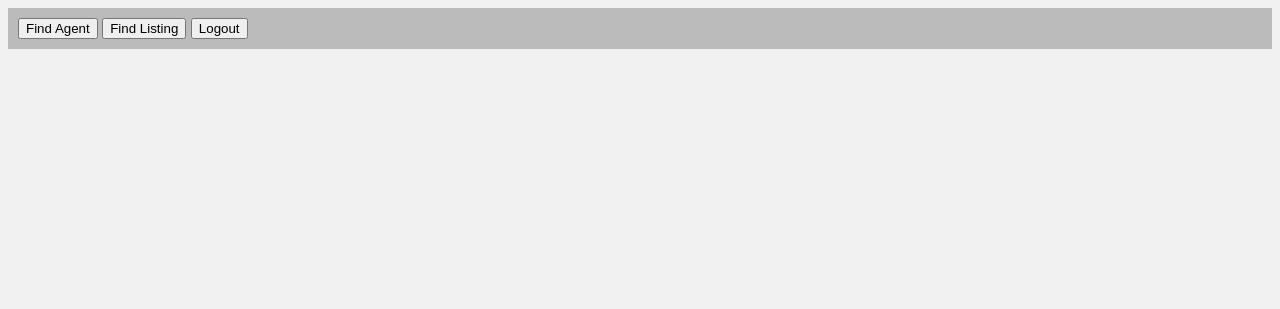
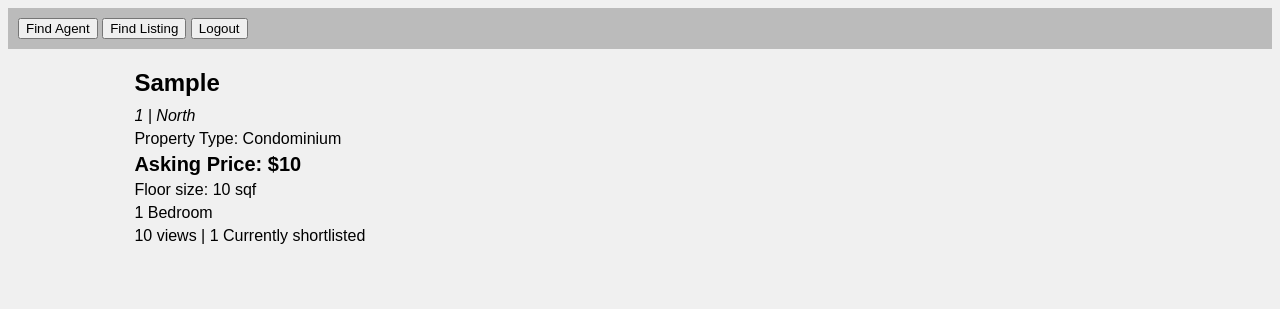
Before and after one commit to affcue/314-HDGuaranteed, a PHP site: page /viewListingB.php?id=1 in a window 1280 px wide. Shown: the top 309 px of the page. Run offline with PHP 8.4, Linux system fonts and the light colour scheme; tables that the repository leaves empty hold one stand-in row (values such as "Sample post").

Commit message:
oop + bce for viewlisting (entity)

```diff
--- a/Boundary/ra/viewListingE.php
+++ b/Boundary/ra/viewListingE.php
@@ -1,36 +1,47 @@
 <?php
-require_once 'config.php';
+// Define a class for handling listing details
+class ListingDetails {
+    private $conn;
 
-class viewListingE {
-    public function __construct($listing_id) {
-        global $conn; // Access the database connection from config.php
+    // Constructor to initialize database connection
+    public function __construct($connection) {
+        $this->conn = $connection;
+    }
 
-        try {
-            $sql = "SELECT * FROM listing WHERE listing_id = $listing_id";
-            $result = $conn->query($sql);
+    // Method to retrieve listing details from the database
+    public function getListingDetails($listing_id) {
+        $sql = "SELECT * FROM listing WHERE listing_id = $listing_id";
+        $result = $this->conn->query($sql);
 
-            if ($result && $result->num_rows > 0) {
-                while($row = $result->fetch_assoc()) {
-                    $this->renderListing($row);
-                }
-            } else {
-                echo "Listing not found";
+        if ($result->num_rows > 0) {
+            // Output data of the listing
+            while ($row = $result->fetch_assoc()) {
+                // Return the listing details
+                return $row;
             }
-        } catch(Exception $e) {
-            echo "Error: " . $e->getMessage();
+        } else {
+            // If listing not found, return null
+            return null;
         }
     }
+}
 
-    private function renderListing($row) {
+// Create an instance of ListingDetails class
+$listing = new ListingDetails($conn);
+
+// Retrieve the listing details
+$listing_id = $_GET['id'];
+$listingDetails = $listing->getListingDetails($listing_id);
 ?>
-<div class="title"><?php echo $row["location"]; ?></div>
-<div class="postal-code"><?php echo $row["postal"]; ?> | <?php echo $row["region"]; ?></div>
-<div class="property-type">Property Type: <?php echo $row["type"]; ?></div>
-<div class="price">Asking Price: $<?php echo number_format($row["price"]); ?></div>
-<div class="floor-size">Floor size: <?php echo $row["size"]; ?> sqf</div>
-<div class="bedroom"><?php echo $row["rooms"]; ?> Bedroom</div>
-<div class="views"><?php echo $row["views"]; ?> views | <?php echo $row["shortlists"]; ?> Currently shortlisted</div>
-<?php
-    }
-}
-?>
+<body>
+    <div class="container">
+        <div class="title"><?php echo $listingDetails["location"]; ?></div>
+        <div class="postal-code"><?php echo $listingDetails["postal"]; ?> | <?php echo $listingDetails["region"]; ?></div>
+        <div class="property-type">Property Type: <?php echo $listingDetails["type"]; ?></div>
+        <div class="price">Asking Price: $<?php echo number_format($listingDetails["price"]); ?></div>
+        <div class="floor-size">Floor size: <?php echo $listingDetails["size"]; ?> sqf</div>
+        <div class="bedroom"><?php echo $listingDetails["rooms"]; ?> Bedroom</div>
+        <div class="views"><?php echo $listingDetails["views"]; ?> views | <?php echo $listingDetails["shortlists"]; ?> Currently shortlisted</div>
+    </div>
+</body>
+</html>
```
